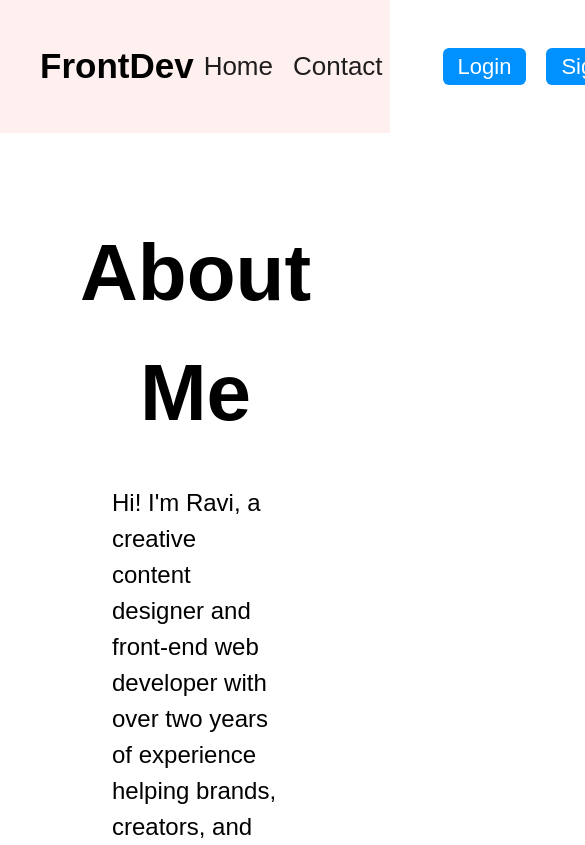
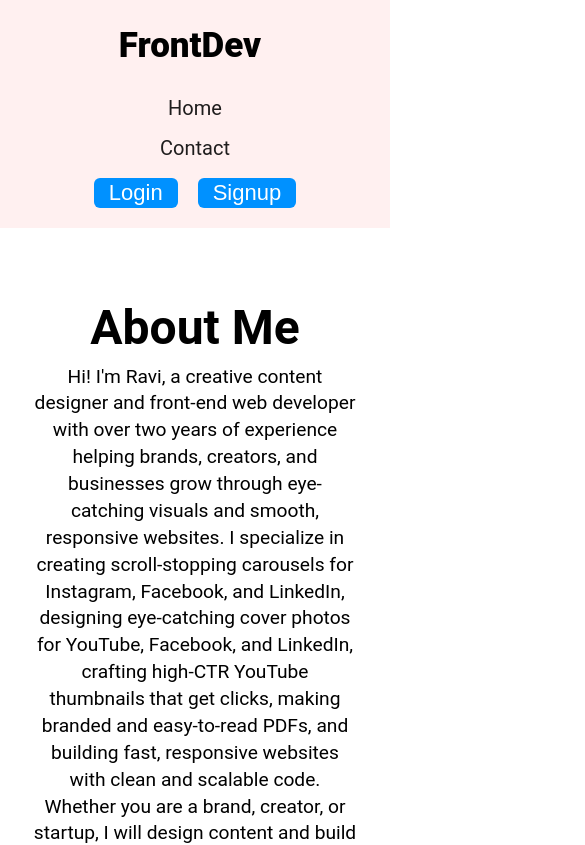
Before and after one commit to itsravimaurya/flexbox_landing_page3, a plain HTML site: page index.html in a window 390 px wide. Shown: the top 845 px of the page, 585 px wide, since content can reach past the window. Drawn offline with Linux system fonts and the light colour scheme.

Commit message:
Final design tweaks and visual polish and made layout responsive with media queries for small screens

```diff
--- a/style.css
+++ b/style.css
@@ -1,10 +1,12 @@
-*{
+* {
     box-sizing: border-box;
-    font-family: sans-serif;
-    font-size: 1rem;
-    line-height: 1.5;
     margin: 0;
     padding: 0;
+}
+body{
+    line-height: 1.5;
+    font-family: 'Roboto', sans-serif;
+    min-height: 100vh;
 }
 ul{
     list-style: none;
@@ -12,6 +14,9 @@ ul{
 a{
     text-decoration: none;
 }
+
+
+
 header{
     display: flex;
     justify-content: space-around;
@@ -49,31 +54,38 @@ header{
     background-color: #0091ff;
     color: #fff;
 }
+.nav-button button:hover {
+    background-color: hsl(217, 100%, 50%); /* darker blue */
+    cursor: pointer;
+}
 
 
 .hero-section-container{
     display: flex;
+    flex-wrap: wrap;
+    justify-content: center;
     align-items: center;
-    padding: 5rem;
-    flex-wrap: wrap;
-    flex: 1 1 0;
+    padding: 4rem 2rem;
+    gap: 5rem;
 }
-.hero-section-title{
-    flex: 1 1 400px;
+.hero-section-title {
+    flex: 1;
+    max-width: 700px;
 }
 .hero-section-title h1{
     text-align: center;
-    font-size: 5rem;
+    font-size: 3rem;
 }
 .hero-section-title p{
-    font-size: 1.5rem;
-    padding: 2rem;
+    font-size: 1.2rem;
+    padding-bottom: 2rem;
+    line-height: 1.4;
 }
 .hero-section-button {
    display: flex;
    justify-content: center;
    gap: 20px;
-
+   padding-bottom: 1rem;
 }
 .hero-section-button button {
     padding: 10px 15px;
@@ -85,12 +97,17 @@ header{
     color: #fff;
     font-size: 1.5rem;
 }
+.hero-section-button  button:hover {
+    background-color: hsl(217, 100%, 50%);
+    cursor: pointer;
+}
 .hero-section-container img{
-    flex: 1 1 400px;
     border-radius: 6px;
+    max-width: 500px;
     width: 100%;
     height: auto;
 }
+
 
 
 .services {
@@ -138,3 +155,29 @@ footer{
     color: #333;
     font-size: 1.5rem;
 }
+@media (max-width: 768px) {
+  header {
+    flex-direction: column;
+    padding: 20px;
+    gap: 20px;
+  }
+   .header-nav ul {
+    flex-direction: column;
+    gap: 10px;
+    align-items: center;
+  }
+  .header-container {
+    flex-direction: column;
+    gap: 15px;
+    align-items: center;
+  }
+  .header-nav ul li a {
+    font-size: 20px;
+    text-align: center;
+  }
+
+  .hero-section-title  {
+    max-width: 100%;
+    text-align: center;
+  }
+}
```
